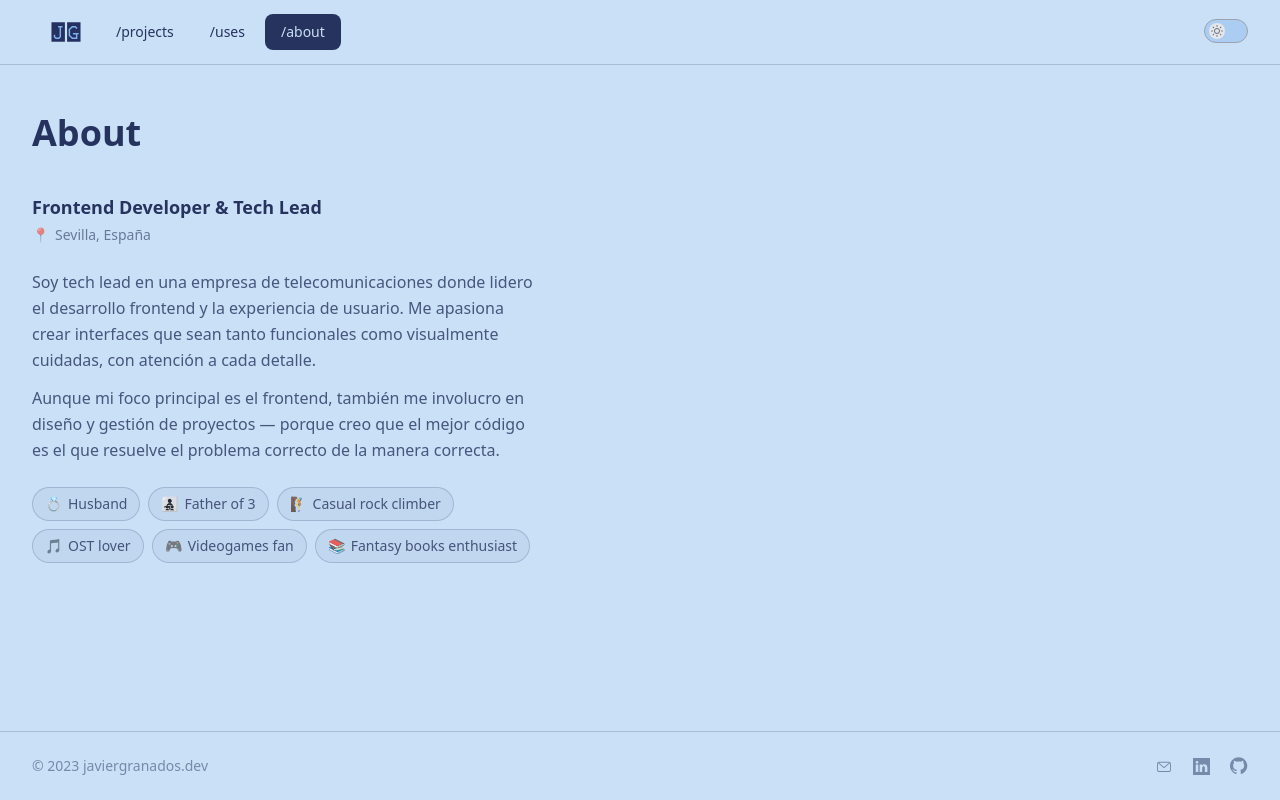
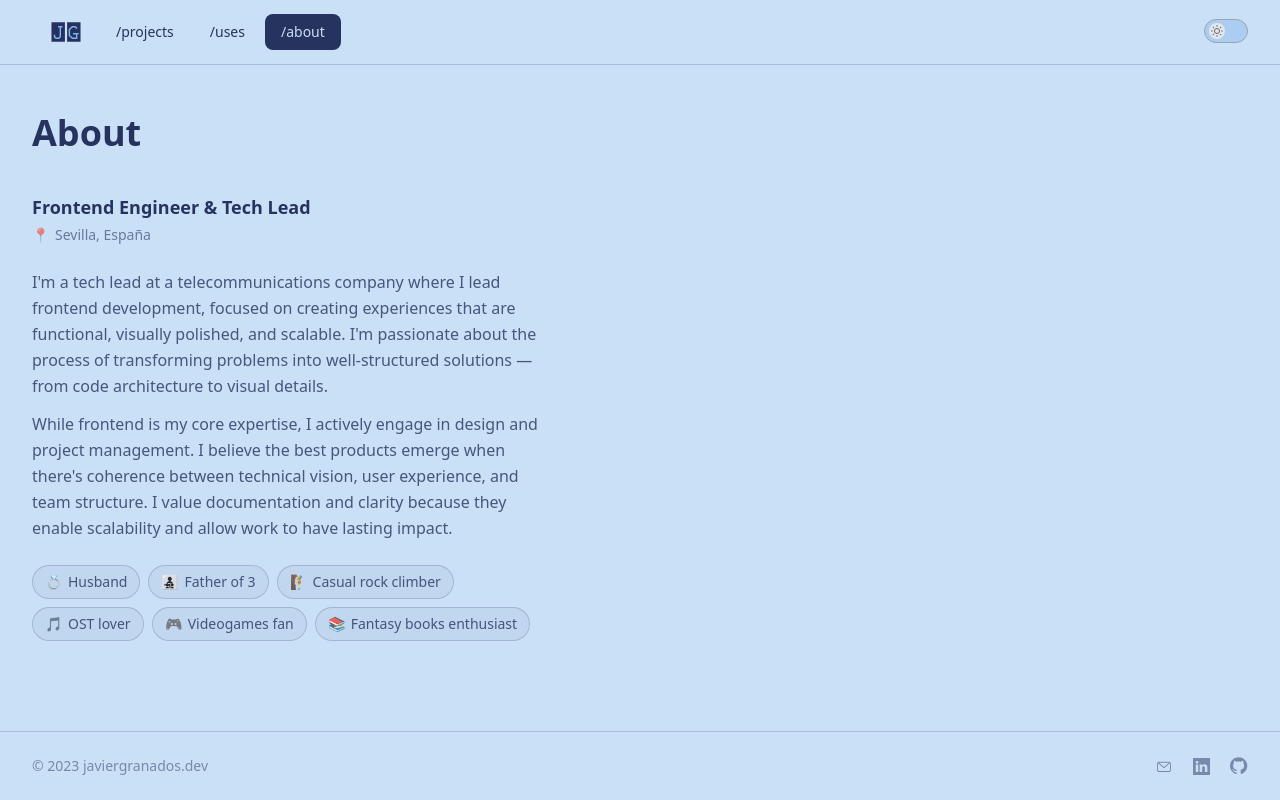
Before and after one commit to javiergranados/website, a Vue app: page /about in a window 1280 px wide. Built offline with nearby package versions, Linux system fonts and the light colour scheme.

Commit message:
Modify about info

```diff
--- a/src/data/about.json
+++ b/src/data/about.json
@@ -1,8 +1,8 @@
 {
-  "headline": "Frontend Developer & Tech Lead",
+  "headline": "Frontend Engineer & Tech Lead",
   "location": "Sevilla, España",
-  "bio": "Soy tech lead en una empresa de telecomunicaciones donde lidero el desarrollo frontend y la experiencia de usuario. Me apasiona crear interfaces que sean tanto funcionales como visualmente cuidadas, con atención a cada detalle.",
-  "bio2": "Aunque mi foco principal es el frontend, también me involucro en diseño y gestión de proyectos — porque creo que el mejor código es el que resuelve el problema correcto de la manera correcta.",
+  "bio": "I'm a tech lead at a telecommunications company where I lead frontend development, focused on creating experiences that are functional, visually polished, and scalable. I'm passionate about the process of transforming problems into well-structured solutions — from code architecture to visual details.",
+  "bio2": "While frontend is my core expertise, I actively engage in design and project management. I believe the best products emerge when there's coherence between technical vision, user experience, and team structure. I value documentation and clarity because they enable scalability and allow work to have lasting impact.",
   "interests": [
     {
       "emoji": "💍",
--- a/src/views/HomeView.vue
+++ b/src/views/HomeView.vue
@@ -23,11 +23,11 @@ const coverLgSrc = computed(() => `cover-lg-${theme.value}.svg`)
       <div class="flex flex-col items-center gap-6 text-center lg:items-start lg:text-left">
         <div>
           <p class="mb-2 text-sm font-medium uppercase tracking-widest text-primary/60">Based in Seville, Spain 🇪🇸</p>
-          <h1 class="text-3xl font-bold text-primary md:text-4xl">Frontend Developer & Tech Lead</h1>
+          <h1 class="text-3xl font-bold text-primary md:text-4xl">Frontend Engineer & Tech Lead</h1>
         </div>
 
         <p class="max-w-md text-base text-primary/70">
-          Crafting polished interfaces with attention to every detail. Focused on frontend, passionate about design.
+          Building scalable solutions where thoughtful design, clean architecture, and attention to detail converge.
         </p>
 
         <!-- CTAs -->
```
